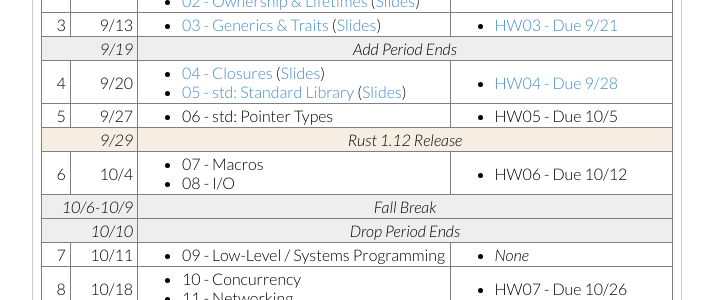
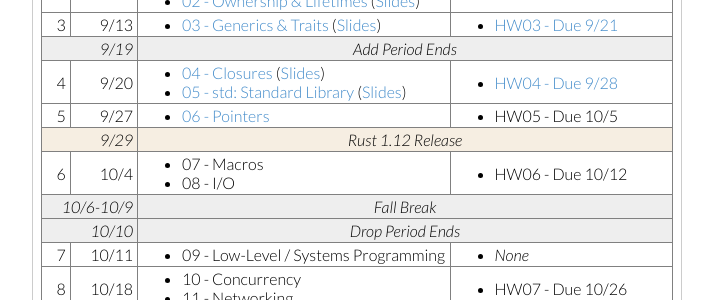
Before and after one commit to cis198-2016f/cis198-2016f.github.io, a Jekyll site: the page built from schedule/index.html, in a window 1280 px wide. Shown: the part 299-599 px from the top of the page, without its empty margins (283-996 px from the left). Built offline with Jekyll 4.4.1, drawn with Linux system fonts in a browser that asks for light colours.

Commit message:
publish lec06

```diff
--- a/schedule/index.html
+++ b/schedule/index.html
@@ -120,7 +120,8 @@ permalink: /schedule/
         <td>5 <td>9/27
             <td>
           <ul>
-            <li> 06 - std: Pointer Types</a>
+            <li><a href="{{ page.slides_repo }}/06/content.md">
+                06 - Pointers</a>
           </ul>
         <td>
           <ul>
```
